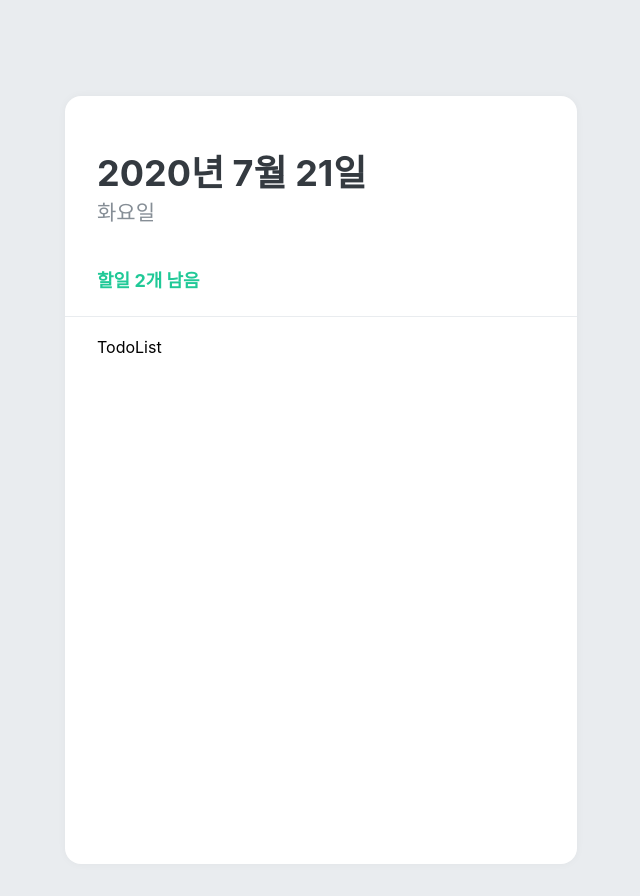
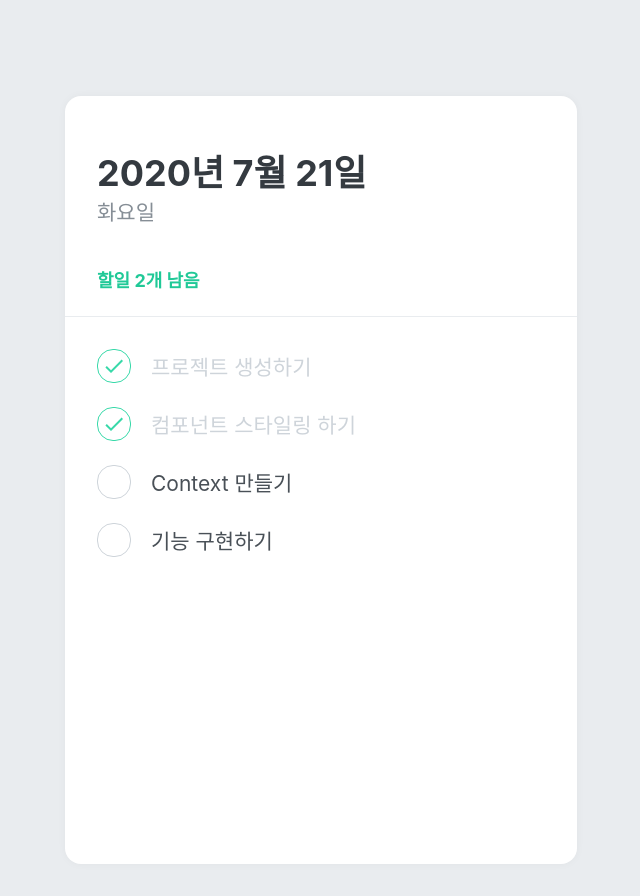
Before and after one commit to keemtj/project-react-todolist, a React (Create React App) app: page / in a window 1280 px wide. Shown: the whole page, without its empty margins (319-959 px from the left). Built offline with nearby package versions, Linux system fonts and the light colour scheme.

Commit message:
:construction: Add remove icon to TodoItem component

```diff
--- a/src/components/TodoItem.js
+++ b/src/components/TodoItem.js
@@ -62,6 +62,9 @@
     <TodoItemBlock>
       <CheckCircle done={done}>{done && <MdDone />}</CheckCircle>
       <Text done={done}>{text}</Text>
+      <Remove>
+        <MdDelete />
+      </Remove>
     </TodoItemBlock>
   );
 };
--- a/src/components/TodoList.js
+++ b/src/components/TodoList.js
@@ -1,5 +1,6 @@
 import React from "react";
 import styled from "styled-components";
+import TodoItem from "./TodoItem";
 
 const TodoListBlock = styled.div`
   flex: 1;
@@ -9,7 +10,14 @@
 `;
 
 const TodoList = () => {
-  return <TodoListBlock>TodoList</TodoListBlock>;
+  return (
+    <TodoListBlock>
+      <TodoItem text="프로젝트 생성하기" done={true} />
+      <TodoItem text="컴포넌트 스타일링 하기" done={true} />
+      <TodoItem text="Context 만들기" done={false} />
+      <TodoItem text="기능 구현하기" done={false} />
+    </TodoListBlock>
+  );
 };
 
 export default TodoList;
```
